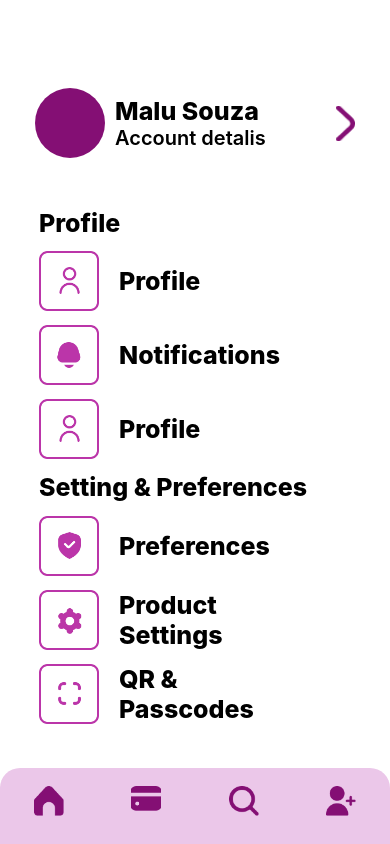
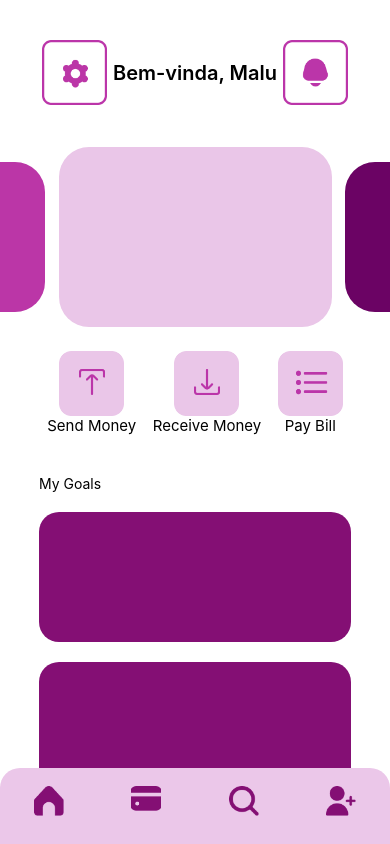
Before and after one commit to AdurraIS/goldenmamba, a React Native app: screen /HomePage in a window 390 px wide. Built offline with nearby package versions, Linux system fonts and the light colour scheme.

Commit message:
FIX: Fixing Navigation and Icons URI

```diff
--- a/App.js
+++ b/App.js
@@ -7,8 +7,9 @@ import { createNativeStackNavigator } from '@react-navigation/native-stack';
 const Stack = createNativeStackNavigator();
 
 import Meta from './components/Meta/Meta'
-import HomePage from './pages/Preferences/Preferences';
+import HomePage from './pages/HomePage/HomePage';
 import { useState } from 'react';
+import Preferences from './pages/Preferences/Preferences';
 
 export default function App() {
 
@@ -34,9 +35,13 @@ export default function App() {
         <Stack.Screen
           name="HomePage"
           options={{ headerShown: false }}
-        >
-          {props => <HomePage {...props} adicionarMeta={adicionarMeta} />}
-        </Stack.Screen>
+          component={HomePage}
+        />
+        <Stack.Screen
+          name="Preferences"
+          options={{ headerShown: false }}
+          component={Preferences}
+        />
         {metas.map(meta => (
           <Stack.Screen
           name={"meta/" + meta.id}
@@ -53,7 +58,6 @@ export default function App() {
             />
           )}
         </Stack.Screen>
-
         ))}
       </Stack.Navigator>
     </NavigationContainer>
--- a/components/NavBottom/NavBottom.js
+++ b/components/NavBottom/NavBottom.js
@@ -44,7 +44,7 @@ function NavBottom() {
             </TouchableOpacity>
             <TouchableOpacity
                 style={[styles.image, isHovered && styles.buttonHovered]}
-                onPress={() => console.log('Botão pressionado')}
+                onPress={() => navigation.navigate('Preferences')}
                 onPressIn={handleMouseEnter}
                 onPressOut={handleMouseLeave}
             >
--- a/pages/HomePage/HomePage.js
+++ b/pages/HomePage/HomePage.js
@@ -12,12 +12,12 @@ function HomePage() {
                     <View style={[styles.flexRow, styles.header]}>
                         <Image
                             style={styles.icones1}
-                            source={require('../icones/configurações.png')} // Caminho relativo para a imagem
+                            source={require('../../assets/icones/configurações.png')} // Caminho relativo para a imagem
                         />
                         <Text style={styles.textH2}>Bem-vinda, Malu</Text>
                         <Image
                             style={styles.icones1}
-                            source={require('../icones/icones.png')} // Caminho relativo para a imagem
+                            source={require('../../assets/icones/icones.png')} // Caminho relativo para a imagem
                         />
                     </View>
                     <View style={styles.cartoes}>
@@ -29,21 +29,21 @@ function HomePage() {
                         <View style={[styles.divBotoes, styles.enviar]}>
                             <Image
                                 style={styles.icones1}
-                                source={require('../icones/enviar.png')} // Caminho relativo para a imagem
+                                source={require('../../assets/icones/enviar.png')} // Caminho relativo para a imagem
                             />
                             <Text style={styles.textH3}>Send Money</Text>
                         </View>
                         <View style={[styles.divBotoes, styles.receber]}>
                             <Image
                                 style={styles.icones1}
-                                source={require('../icones/receber.png')} // Caminho relativo para a imagem
+                                source={require('../../assets/icones/receber.png')} // Caminho relativo para a imagem
                             />
                             <Text style={styles.textH3}>Receive Money</Text>
                         </View>
                         <View style={[styles.divBotoes, styles.pagar]}>
                             <Image
                                 style={styles.icones1}
-                                source={require('../icones/contas.png')} // Caminho relativo para a imagem
+                                source={require('../../assets/icones/contas.png')} // Caminho relativo para a imagem
                             />
                             <Text style={styles.textH3}>Pay Bill</Text>
                         </View>
```
